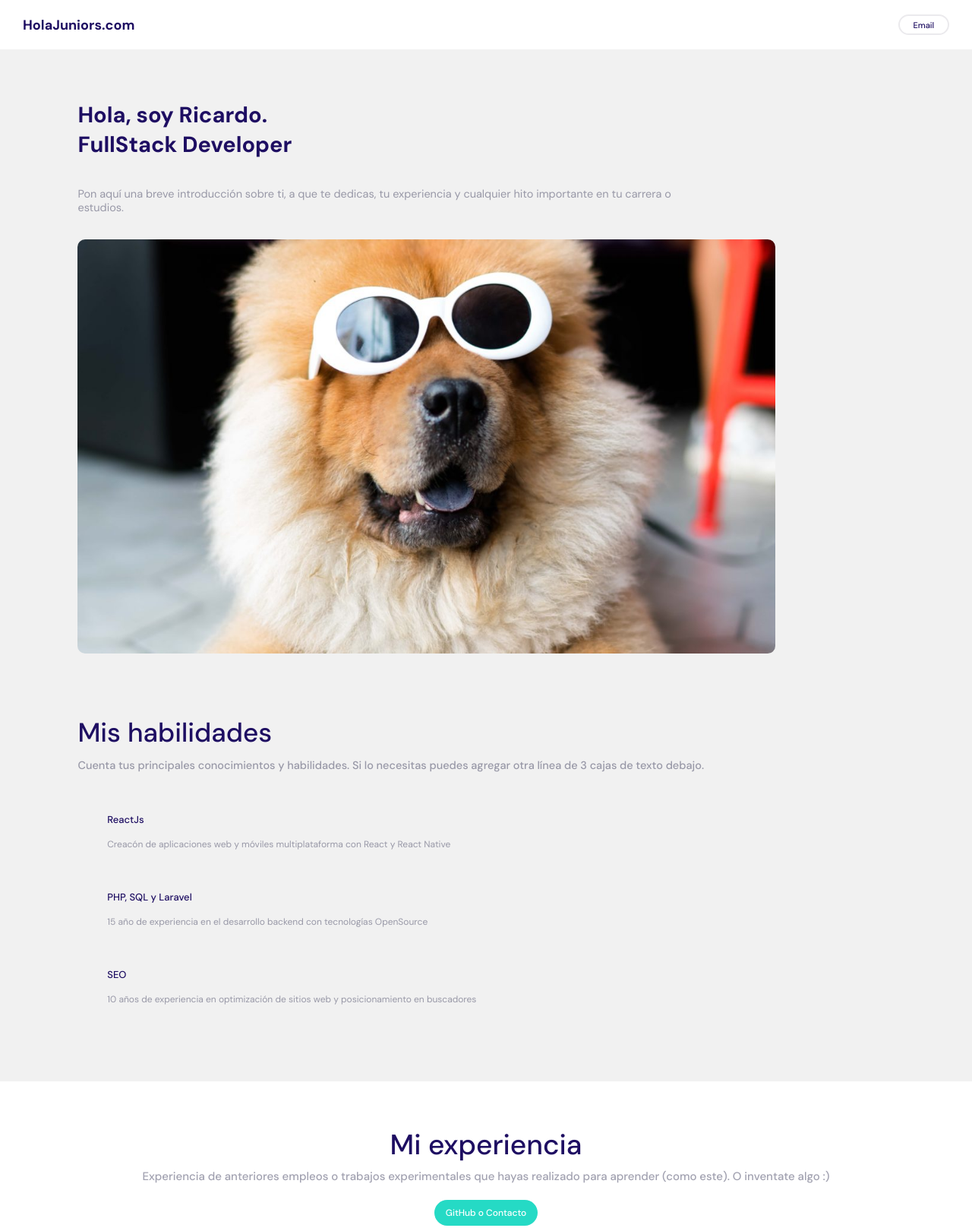
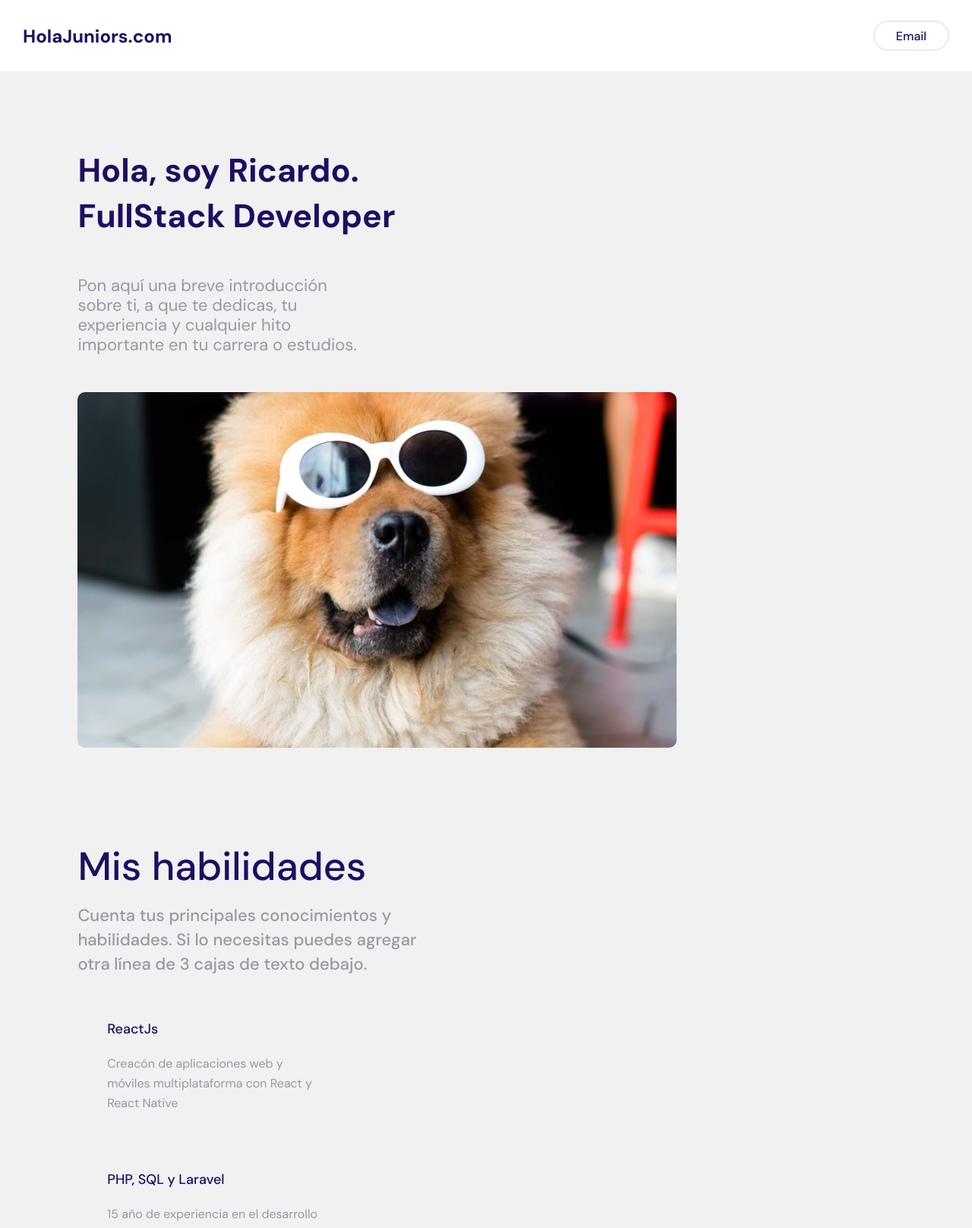
Before and after one commit to RMartinezGonzalez/Reto-HolaJuniors-1, a plain HTML site: page index.html in a window 1280 px wide. Shown: the top 1616 px of the page at 76% size. Drawn offline with Linux system fonts and the light colour scheme.

Commit message:
Add files via upload

```diff
--- a/style.css
+++ b/style.css
@@ -111,6 +111,7 @@ main .habilidades .atributo p {
     font-weight: 400;
     font-size: 12px;
     line-height: 18px;
+    color: var(--secondary);
 }
 
 main .experiencia {
@@ -176,6 +177,7 @@ main .experiencia .trabajo h2 {
     font-weight: 500;
     font-size: 16px;
     padding: 9px 0;
+    color: var(--primary);
 }
 
 main .experiencia .trabajo p {
@@ -203,6 +205,7 @@ main .informacion h3 {
     line-height: 25px;
     color: var(--primary);
     padding-bottom: 25px;
+    letter-spacing: -1px;
 }
 
 main .informacion h3 a {
@@ -219,3 +222,148 @@ main .informacion .icons {
 main .informacion .icons img {
     width: 22px;
 }
+
+/* Tablets */
+@media screen and (min-width:600px) {
+    /* :root {
+        --white2: #343434a;
+        --white: #141414a;
+        --primary: #fffaa;
+        --secondary: #f1f1f1a;
+        --tertiary:#00d9ffa;
+    } */
+
+    .header {
+        height: 94px;
+    }
+
+    .header .logo {
+        font-size: 24px;
+    }
+    .header .email {
+        width: 100px;
+        height: 40px;
+        font-size: 16px;
+    }
+
+    main .presentacion {
+        padding: 100px 0 0 8%;
+    }
+
+    main .presentacion h1 {
+        width: 422px;
+        height: 169px;
+        font-size:  43px;
+        line-height: 60px;
+        padding-bottom: 0;
+    }
+
+    main .presentacion p {
+        width: 369px;
+        height: 153px;
+        font-size: 22px;
+        line-height: 26px;
+    }
+
+    main .presentacion img {
+        width: 67%;
+    }
+
+    main .habilidades {
+        padding: 117px 0 100px 8%;
+    }
+
+    main .habilidades h1 {
+        font-size: 52px;
+        padding-bottom: 15px;
+    }
+
+    main .habilidades p {
+        width: 458px;
+        height: 153px;
+        font-size: 22px;
+        line-height: 32px;
+        padding-bottom: 13px;
+    }
+
+    main .habilidades .atributo {
+        padding: 0 0 0 3.3%;
+    }
+
+    main .habilidades .atributo h2 {
+        width: 215px;
+        font-size: 18px;
+        padding-bottom: 21px
+    }
+
+    main .habilidades .atributo p {
+        width: 283px;
+        font-size: 16px;
+        line-height: 26px;
+    }
+
+    main .experiencia {
+        padding-top: 87px;
+    }
+
+    main .experiencia .texto h1 {
+        width: 383px;
+        font-size: 52px;
+        padding-bottom: 10px;
+    }
+
+    main .experiencia .texto p {
+        width: 458px;
+        height: 154px;
+        font-size: 22px;
+        line-height: 32px;
+        padding-bottom: 0;
+    }
+
+    main .experiencia .texto .contacto {
+        width: 200px;
+        height: 50px;
+        font-size: 18px;
+    }
+
+    main .experiencia .trabajo.dos,
+    main .experiencia .trabajo.cuatro {
+        display: block;
+    }
+
+    main .experiencia .trabajo {
+        padding: 0 0 80px 5.3%;
+    }
+
+    main .experiencia .trabajo h2 {
+        font-size: 22px;
+        padding: 12px 0;
+    }
+
+    main .experiencia .trabajo p {
+        width: 505px;
+        height: 52px;
+        font-weight: 400;
+        font-size: 16px;
+        line-height: 26px;
+        padding-bottom: 40px;
+    }
+
+    main .informacion {
+        padding: 100px 0;
+    }
+
+    main .informacion h3 {
+        font-size: 22px;
+        line-height: 35px;
+        padding-bottom: 40px;
+    }
+
+    main .informacion .icons {
+        width: 35%;
+    }
+
+    main .informacion .icons img {
+        width: 30px;
+    }
+}
```
